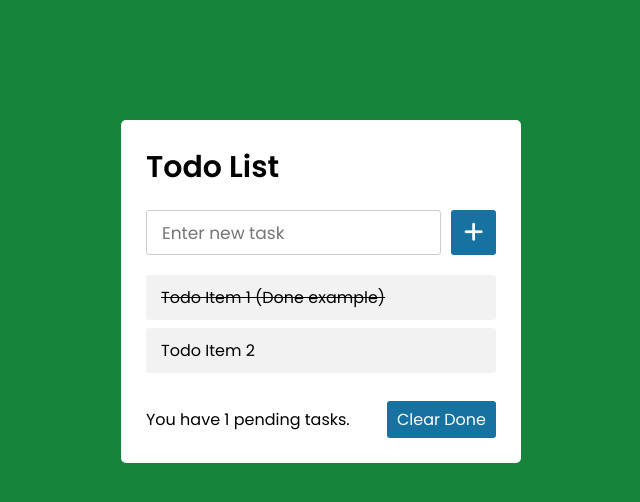
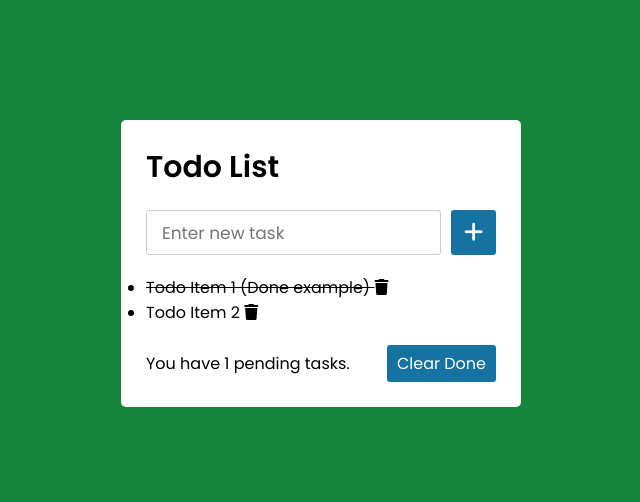
Before and after one commit to DevelopingWriter96/advancedreacttodo, a React (Create React App) app: page / in a window 1280 px wide. Shown: the top 502 px of the page, without its empty margins (319-959 px from the left). Built offline with nearby package versions, Linux system fonts and the light colour scheme.

Commit message:
Do I really need this complete component?

```diff
--- a/src/Add.js
+++ b/src/Add.js
@@ -1,2 +1,4 @@
-
+function Add() {
+    console.log("pootis");
+}
 export default Add;
--- a/src/App.js
+++ b/src/App.js
@@ -1,6 +1,5 @@
 //import Add from './Add';
 // import Delete from './Delete';
-// import Complete from './Complete';
 // import List from './List';
 // import data from './data.json';
 // import { useContext } from 'react';
@@ -17,7 +16,7 @@ function App() {
           <input className="newTodo" type="text" placeholder="Enter new task" />
           <button> <i className="fas fa-plus"></i> </button>
         </div>
-        <ul className="todoList">
+        <ul>
           <li className='done'>Todo Item 1 (Done example)<span> <i className="fa fa-trash"></i></span></li>
           <li className=''>Todo Item 2<span> <i className="fa fa-trash"></i></span></li>
         </ul>
```
Also changed, not shown: src/Complete.js (deleted).
